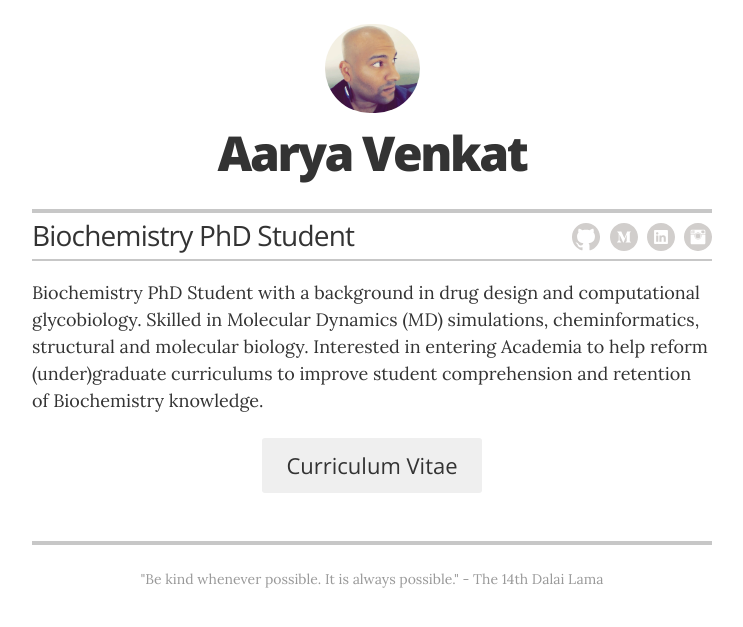
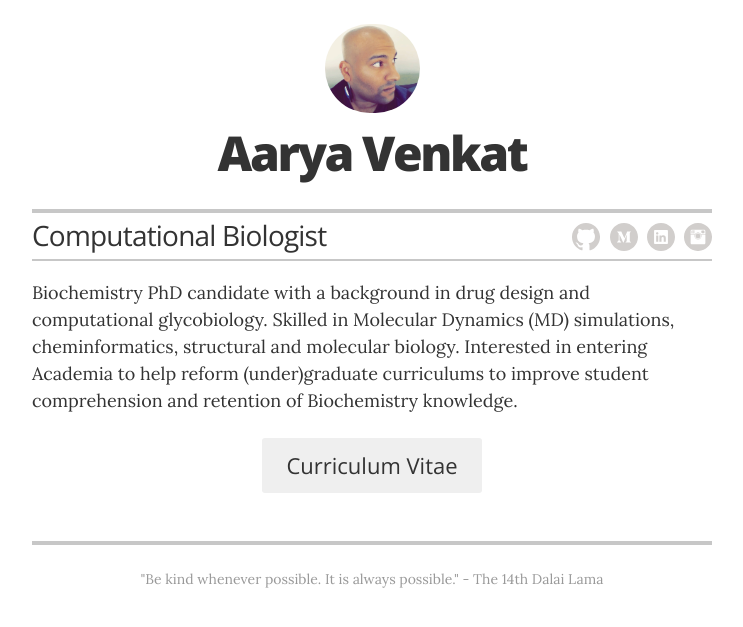
Before and after one commit to arikat/arikat.github.io, a Jekyll site: the page built from index.html, in a window 1280 px wide. Shown: the top 627 px of the page, without its empty margins (268-1011 px from the left). Built offline with Jekyll 4.4.1, drawn with Linux system fonts in a browser that asks for light colours.

Commit message:
Update _config.yml

```diff
--- a/_config.yml
+++ b/_config.yml
@@ -11,7 +11,7 @@ sass:
 # Resume settings
 resume_avatar:                  "true"
 resume_name:                    "Aarya Venkat"
-resume_title:                   "Biochemistry PhD Student"
+resume_title:                   "Computational Biologist"
 
 # used for the contact button in _layouts/resume.html
 resume_contact_email:           "https://docs.google.com/viewer?url=https://github.com/arikat/Arikat-Additional-Files/raw/master/Aarya_CV.pdf"
@@ -23,7 +23,7 @@ resume_contact_telephone:       "678-404-1666"
 resume_header_contact_info:     "678-404-1666 • aarya@uga.edu"
 display_header_contact_info:    "false"
 
-resume_header_intro: "<p>Biochemistry PhD Student with a background in drug design and computational glycobiology. Skilled in Molecular Dynamics (MD) simulations, cheminformatics, structural and molecular biology. Interested in entering Academia to help reform (under)graduate curriculums to improve student comprehension and retention of Biochemistry knowledge.</p>"
+resume_header_intro: "<p>Biochemistry PhD candidate with a background in drug design and computational glycobiology. Skilled in Molecular Dynamics (MD) simulations, cheminformatics, structural and molecular biology. Interested in entering Academia to help reform (under)graduate curriculums to improve student comprehension and retention of Biochemistry knowledge.</p>"
 
 resume_looking_for_work:        "yes"
 
@@ -43,7 +43,7 @@ resume_social_links:
   #resume_website_url:           "https://docs.google.com/viewer?url=https://github.com/arikat/Arikat-Additional-Files/raw/master/Aarya_CV.pdf"
   resume_medium_url:            "https://medium.com/@aarya"
   resume_instagram_url:         "https://arikat.github.io/art"
-  resume_mastodon_url:          "https://mstdn.social/@aarya"
+ # resume_mastodon_url:          "https://mstdn.social/@aarya"
 
 
 resume_print_social_links:      true
```
